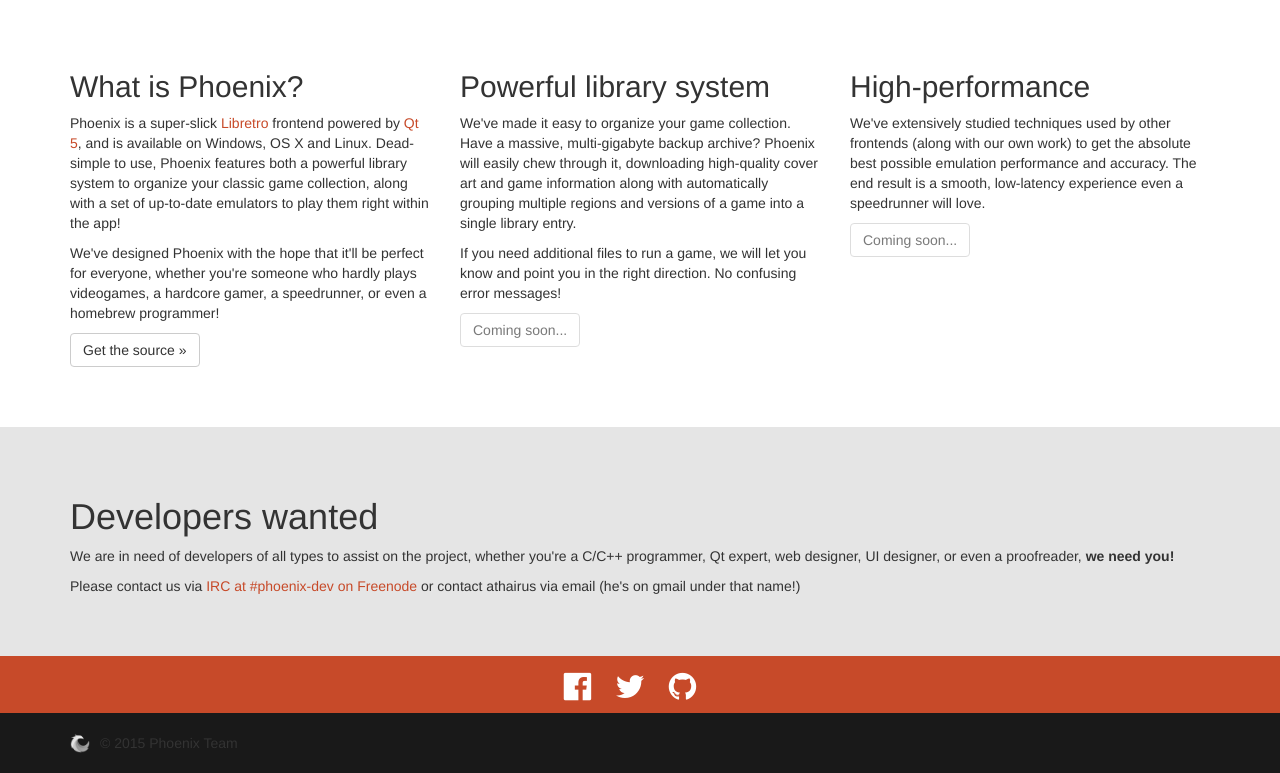
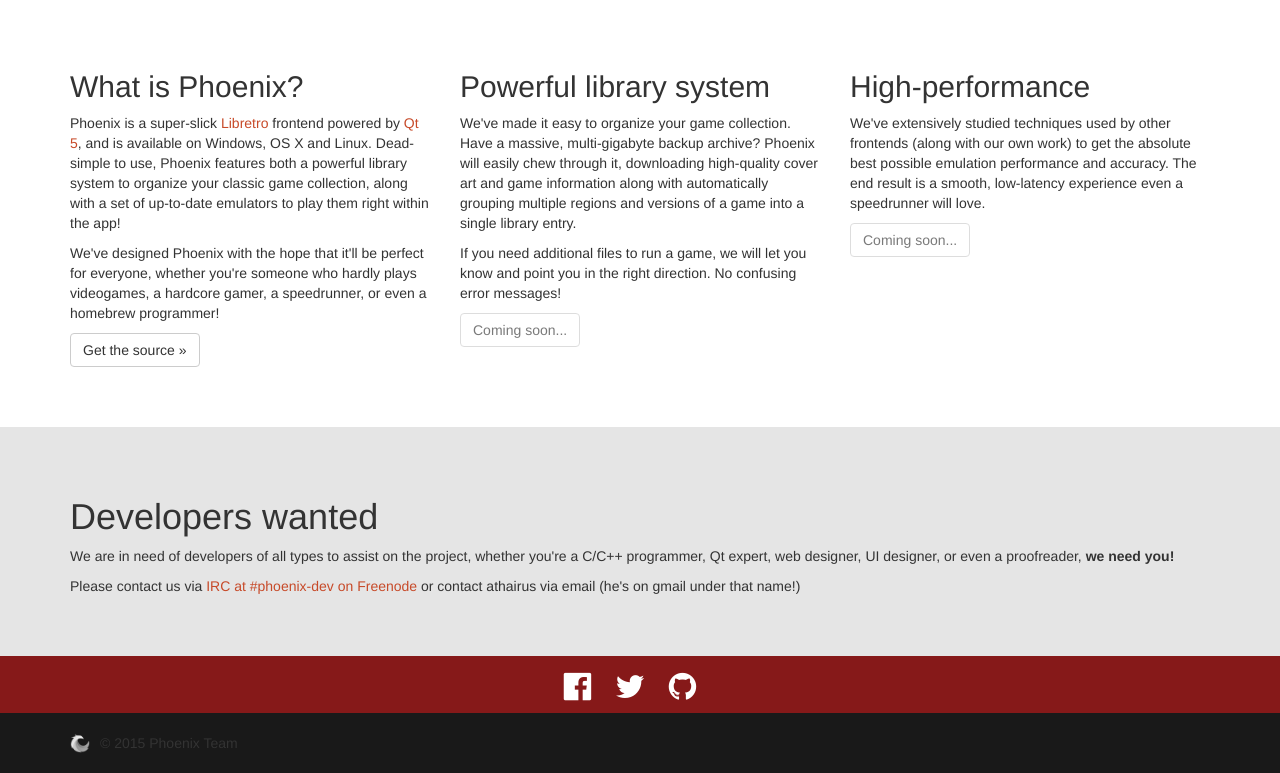
Before and after one commit to team-phoenix/Phoenix.vg, a plain HTML site: page index.html in a window 1280 px wide. Shown: the part 1004-1777 px from the top of the page. Drawn offline with nearby package versions, Linux system fonts and the light colour scheme.

Commit message:
Social background
Changed the color to match with the top section

```diff
--- a/css/main.css
+++ b/css/main.css
@@ -13,7 +13,7 @@ footer .container { padding: 0px 15px; }
 
   .devs-wanted { background-color: rgba(0,0,0,.1); }
 
-  .shareus { background-color: #C74A29; }
+  .shareus { background-color: #861919; }
   .shareus .container { padding: 15px 0px 0px;  }
   .shareus .container i { font-size: 32px; color: #FFF; margin-right: 20px;  }
 
```
